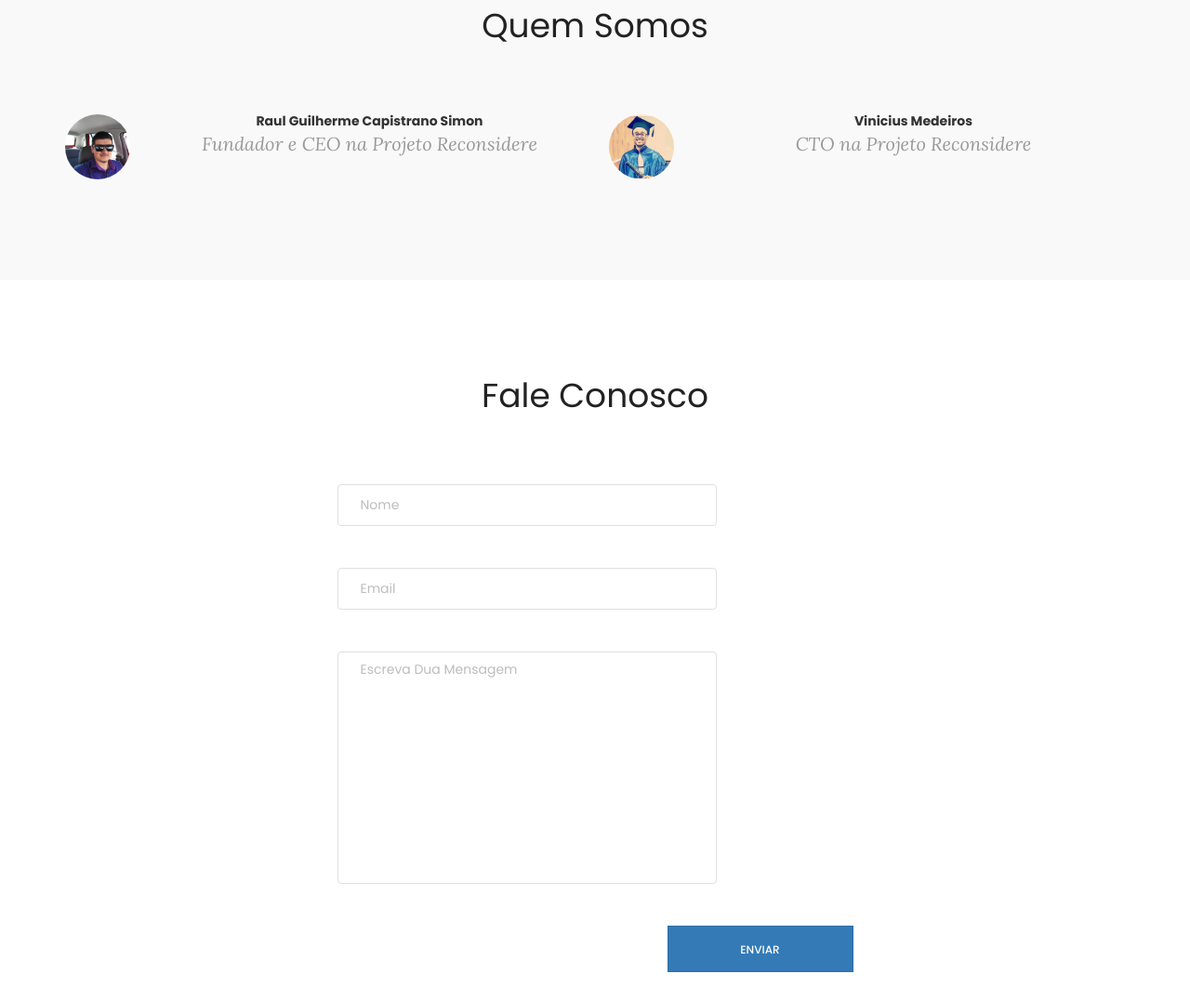
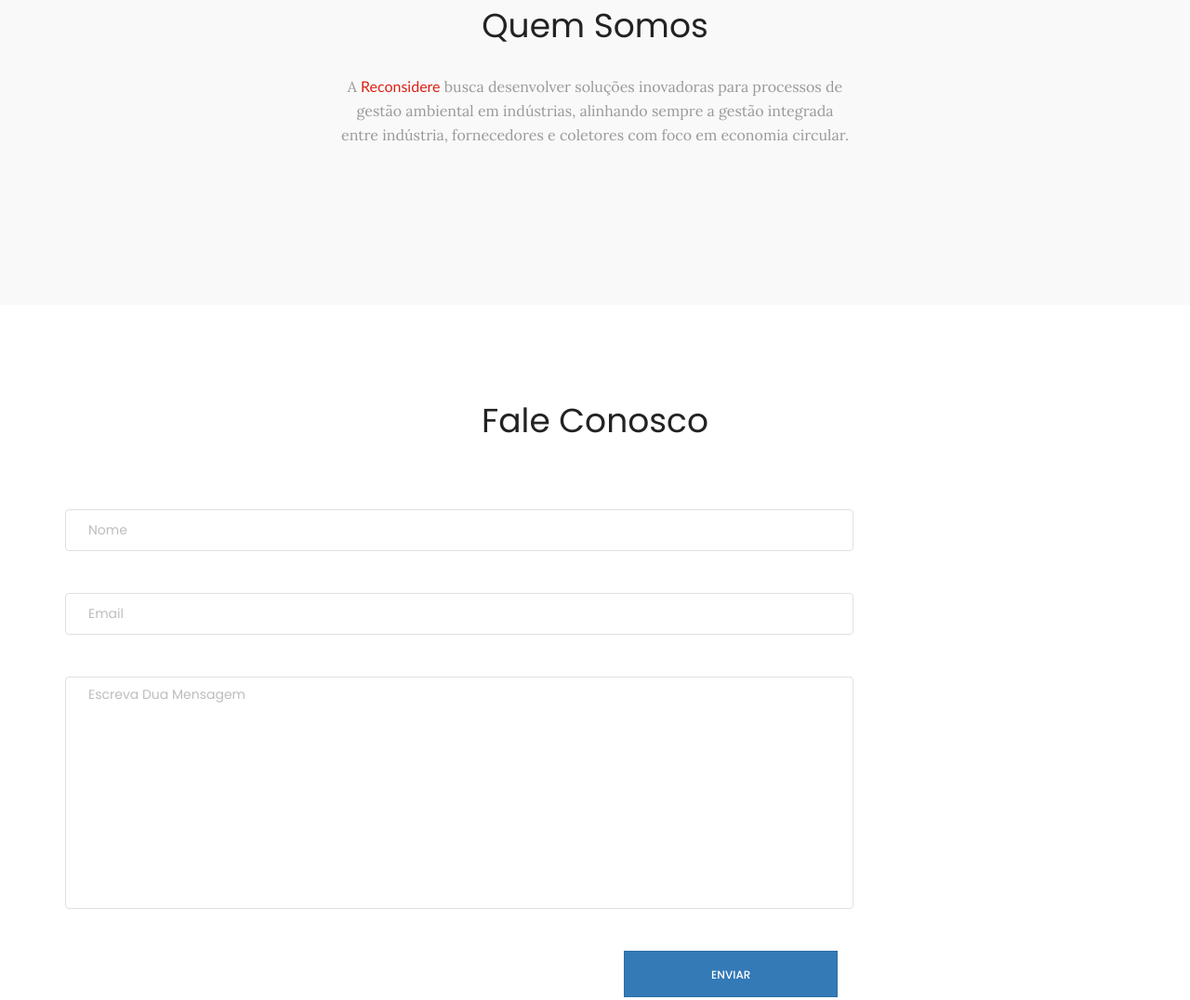
Before and after one commit to Reconsidere/reconsidere-landing-page, a plain HTML site: page landing.zytheme.com/cobuild/landing-1.html in a window 1280 px wide. Shown: the part 1859-2935 px from the top of the page at 93% size. Drawn offline with Linux system fonts and the light colour scheme.

Commit message:
correções
correções

```diff
--- a/landing.zytheme.com/cobuild/assets/css/style.css
+++ b/landing.zytheme.com/cobuild/assets/css/style.css
@@ -1411,7 +1411,7 @@ section {
 	border-radius: 0;
 	padding: 0;
 	line-height: 50px;
-	width: 200px;
+	width: 230px;
 	height: 50px;
 }
 
@@ -2046,9 +2046,7 @@ textarea.form-control {
 	background-color: #da2315;
 }
 
-.navbar-fixed-top .navbar-collapse {
-	overflow: scroll !important;
-}
+
 
 .navbar-collapse.collapse {
 	display: none!important;
@@ -2486,7 +2484,7 @@ li a:hover,
 }
 
 .footer .footer-bar {
-	padding: 30px 0;
+	padding: 5px 0;
 	border-top: 1px solid #eeeeee;
 }
 
@@ -3453,3 +3451,8 @@ li a:hover,
 	font-size: 60px;
 }
 }
+
+#reconsidereColor{
+   color: #da2315;
+   font-family: 'Trebuchet MS', 'Lucida Sans Unicode', 'Lucida Grande', 'Lucida Sans', Arial, sans-serif
+}
--- a/landing.zytheme.com/cobuild/landing-1.html
+++ b/landing.zytheme.com/cobuild/landing-1.html
@@ -355,64 +355,19 @@
                                 <a class="btn btn--white btn--bordered btn--rounded" data-scroll="scrollTo" href="#knowmore">Fale conosco para saber mais</a>
                             </div>
                         </div>
-                        <!-- .col-md-8 end -->
                     </div>
-                    <!-- .row end -->
                 </div>
-                <!-- .container end -->
             </section>
-
-            <!-- Testimonials #5
-============================================= -->
             <section id="testimonials" class="section testimonials testimonials-5 bg-gray">
                 <div class="container">
                     <div class="row">
                         <div class="col-xs-12 col-sm-12 col-md-6 col-md-offset-3">
                             <div class="heading text-center mb-70">
                                 <h2 class="heading--title">Quem somos</h2>
-                                <p class="heading--desc"></p>
-                            </div>
-                        </div>
-                        <!-- .col-md-6 end -->
-                    </div>
-                    <!-- .row end -->
-                    <div class="row">
-                        <div class="col-xs-12 col-sm-6 col-md-6">
-                            <div class="testimonial-panel">
-                                <div class="testimonial--meta-img">
-                                    <img src="assets/images/users/raul.jpg" alt="author image">
-                                </div>
-                                <div class="testimonial--body">
-                                    <div class="testimonial--meta">
-                                        <h4>Raul Guilherme Capistrano Simon</h4>
-                                    </div>
-                                    <div class="testimonial--content">
-                                        <p>
-                                            Fundador e CEO na Projeto Reconsidere
+                                <p class="heading--desc">A <span id="reconsidereColor">Reconsidere</span> busca desenvolver soluções inovadoras para processos de gestão ambiental em indústrias, alinhando sempre a gestão integrada entre indústria, fornecedores e coletores com foco em economia circular.
                                 </p>
                             </div>
                         </div>
-                            </div>
-                        </div>
-
-                        <div class="col-xs-12 col-sm-6 col-md-6">
-                            <div class="testimonial-panel">
-                                <div class="testimonial--meta-img">
-                                    <img src="assets/images/users/vinicius.jpg" alt="author image">
-                                </div>
-                                <div class="testimonial--body">
-                                    <div class="testimonial--meta">
-                                        <h4>Vinicius Medeiros</h4>
-                                    </div>
-                                    <div class="testimonial--content">
-                                        <p>
-                                            CTO na Projeto Reconsidere
-                                        </p>
-                                    </div>
-                                </div>
-                            </div>
-                        </div>
-
                     </div>
                 </div>
             </section>
@@ -420,8 +375,7 @@
             <section id="knowmore" class="section  feature-1 bg-white">
                 <div class="container">
                     <div class="row">
-                        <div class="col-md-6 col-md-offset-3">
-                            <div class="">
+                        <div class="col-md-12">
                             <form class="form-horizontal" action="javascript:emailSend()" method="post">
                                 <fieldset>
                                     <div class="heading mb-70 ">
@@ -443,7 +397,7 @@
                                         </div>
                                     </div>
                                     <div class="form-group">
-                                            <div class="col-md-12 text-right">
+                                        <div class="col-lg-offset-3">
                                             <button type="submit" class="btn btn-primary btn-lg">Enviar</button>
                                         </div>
                                         <div class="container" style="display:none;" id="myAlert">
@@ -455,7 +409,6 @@
                                         </div>
                                 </fieldset>
                             </form>
-                            </div>
                         </div>
                     </div>
                 </div>
@@ -510,23 +463,6 @@
                                     <span>&copy; Reconsidere, All Rights Reserved.</span>
                                 </div>
                             </div>
-                            <!-- .col-md-6 end -->
-                            <!-- <div class="col-xs-12 col-sm-6 col-md-6">
-                            <div class="widget--social text-right text-center-xs">
-                                <a class="facebook" href="#">
-                                    <i class="fa fa-facebook"></i>
-                                </a>
-                                <a class="twitter" href="#">
-                                    <i class="fa fa-twitter"></i>
-                                </a>
-                                <a class="dribbble" href="#">
-                                    <i class="fa fa-dribbble"></i>
-                                </a>
-                                <a class="instagram" href="#">
-                                    <i class="fa fa-instagram"></i>
-                                </a>
-                            </div>
-                        </div> -->
                         </div>
                     </div>
                 </div>
```
Lines whose indentation alone changed are shown as unchanged.
